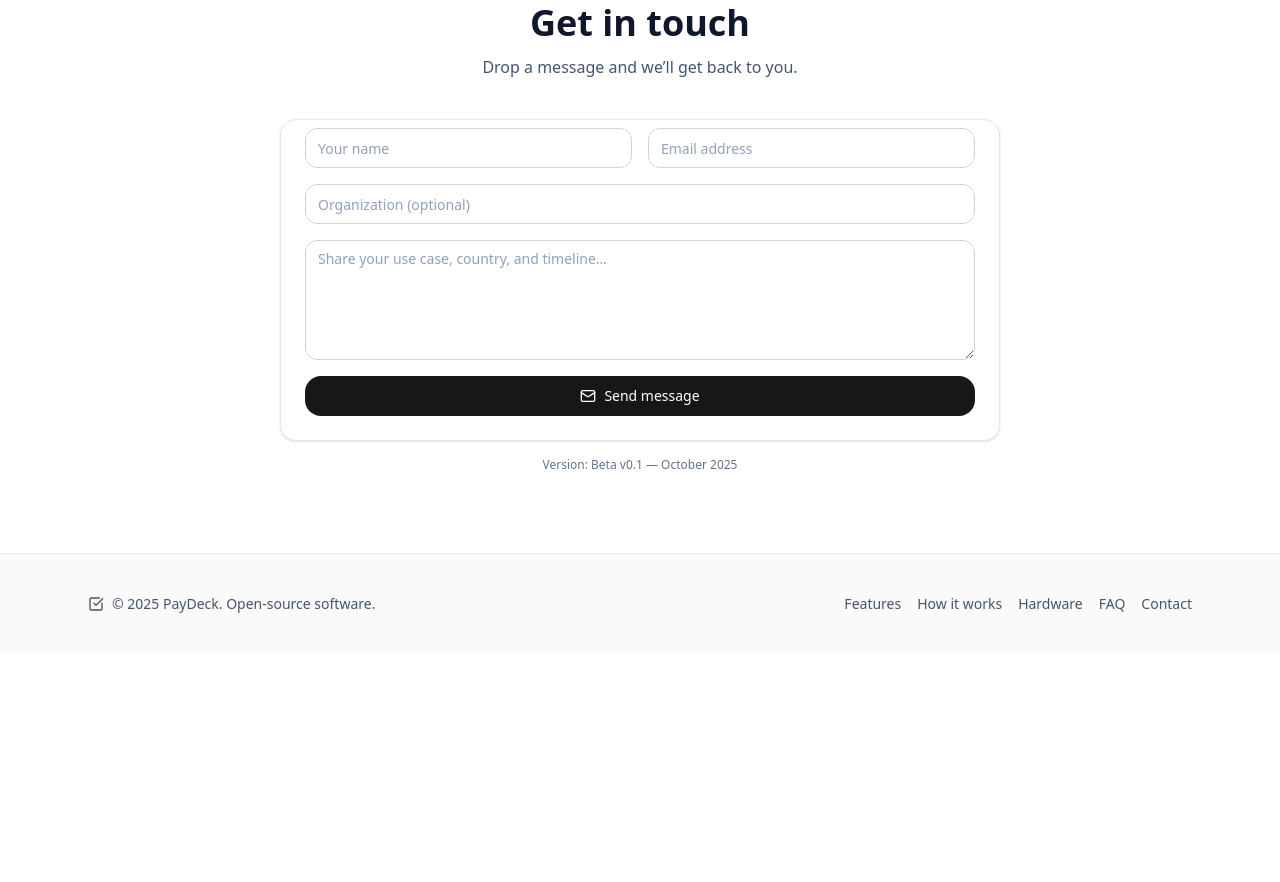
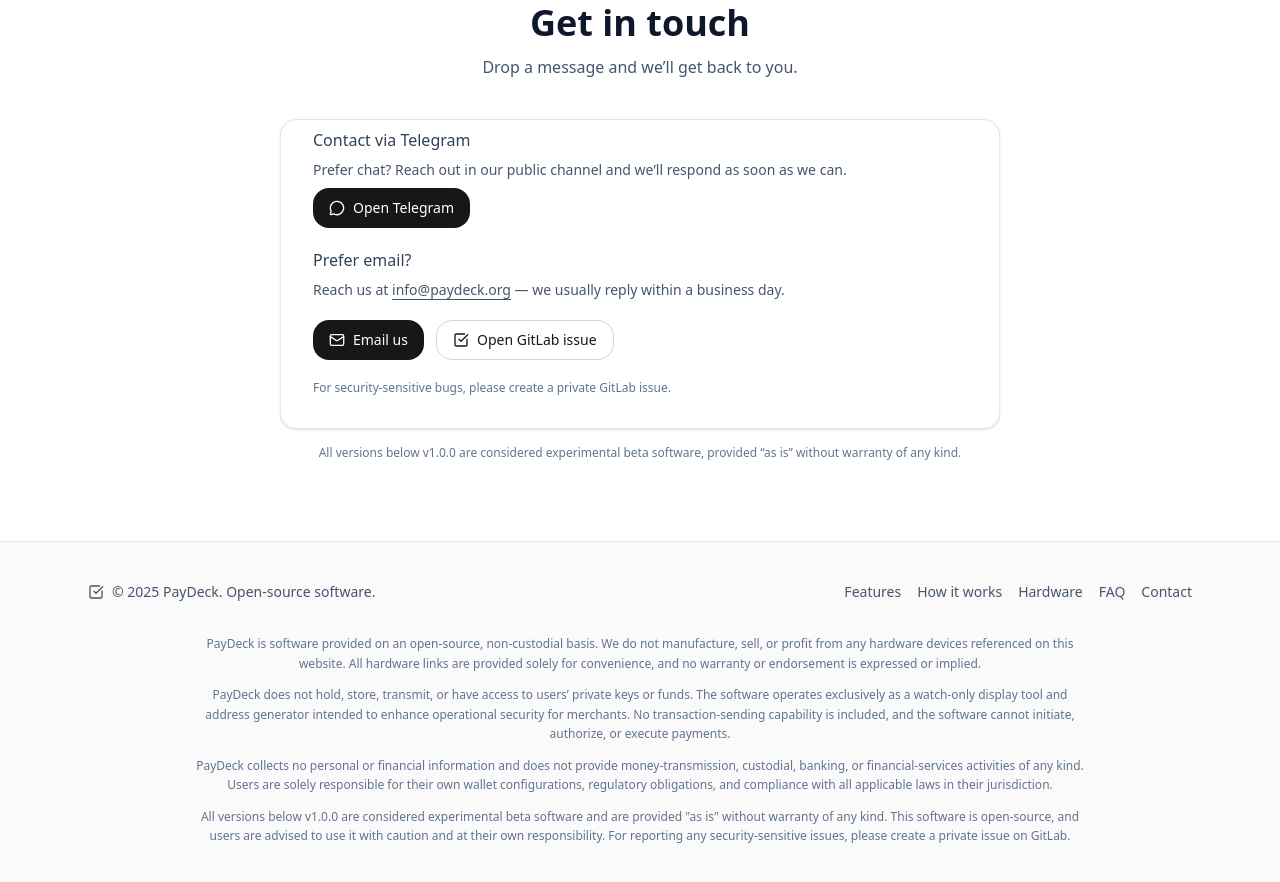
Before and after one commit to IamEndo/site, a Next.js app: page / in a window 1280 px wide. Shown: the part 4180-5062 px from the top of the page. Before the commit the page ends 4834 px from the top, so only its background shows below. Built offline with nearby package versions, Linux system fonts and the light colour scheme.

Commit message:
contact card + disclaimer

```diff
--- a/app/page.tsx
+++ b/app/page.tsx
@@ -12,6 +12,8 @@
   X,
   Mail,
 } from "lucide-react";
+// Add Telegram icon
+import { MessageCircle } from "lucide-react";
 import { Button } from "../components/ui/button";
 import {
   Card,
@@ -34,6 +36,26 @@
   const close = React.useCallback(() => setOpen(false), []);
   return { open, toggle, close };
 }
+
+// Lightweight email obfuscation to avoid scrapers
+function ObfuscatedEmail() {
+  const [e, setE] = React.useState("");
+  React.useEffect(() => {
+    const u = "info"; // username
+    const d = "paydeck.org"; // domain
+    setE(`${u}@${d}`);
+  }, []);
+  if (!e) return <span className="select-none">loading…</span>;
+  return (
+    <a
+      href={`mailto:${e}?subject=PayDeck inquiry&body=Hi PayDeck team,%0D%0A%0D%0AUse case: ...%0D%0ACountry: ...%0D%0ATimeline: ...`}
+      className="underline underline-offset-4 hover:opacity-80"
+    >
+      {e}
+    </a>
+  );
+}
+
 
 // ———————————————————————————————————————————————————————————
 // Content (marketing-first, typos fixed)
@@ -507,23 +529,62 @@
             </p>
           </div>
           <Card className="rounded-2xl">
-            <CardContent className="p-6 grid gap-4">
-              <div className="grid md:grid-cols-2 gap-4">
-                <Input placeholder="Your name" />
-                <Input type="email" placeholder="Email address" />
-              </div>
-              <Input placeholder="Organization (optional)" />
-              <Textarea
-                placeholder="Share your use case, country, and timeline…"
-                className="min-h-[120px]"
-              />
-              <Button className="w-full md:w-auto inline-flex items-center gap-2 bg-neutral-900 text-white hover:bg-neutral-800 dark:bg-white dark:text-black dark:hover:bg-gray-200">
-                <Mail className="w-4 h-4" /> Send message
-              </Button>
-            </CardContent>
+            <CardContent className="p-8 grid gap-5">
+  {/* Telegram contact */}
+  <div className="space-y-2">
+    <p className="text-slate-700 dark:text-gray-200 font-medium">Contact via Telegram</p>
+    <p className="text-slate-600 dark:text-gray-300 text-sm">
+      Prefer chat? Reach out in our public channel and we’ll respond as soon as we can.
+    </p>
+    <Button
+      asChild
+      className="w-full sm:w-auto inline-flex items-center gap-2 bg-neutral-900 text-white hover:bg-neutral-800 dark:bg-white dark:text-black dark:hover:bg-gray-200"
+    >
+      <a
+        href="https://t.me/paydeckproject"
+        target="_blank"
+        rel="noopener noreferrer"
+        aria-label="Open Telegram channel"
+      >
+        <MessageCircle className="w-4 h-4" /> Open Telegram
+      </a>
+    </Button>
+  </div>
+
+  {/* Email contact */}
+  <div className="space-y-2">
+    <p className="text-slate-700 dark:text-gray-200 font-medium">Prefer email?</p>
+    <p className="text-slate-600 dark:text-gray-300 text-sm">
+      Reach us at <ObfuscatedEmail /> — we usually reply within a business day.
+    </p>
+  </div>
+
+  <div className="flex flex-col sm:flex-row gap-3">
+    <Button asChild className="w-full sm:w-auto inline-flex items-center gap-2 bg-neutral-900 text-white hover:bg-neutral-800 dark:bg-white dark:text-black dark:hover:bg-gray-200">
+      <a href="mailto:info@paydeck.org?subject=PayDeck inquiry&body=Hi PayDeck team,%0D%0A%0D%0AUse case: ...%0D%0ACountry: ...%0D%0ATimeline: ...">
+        <Mail className="w-4 h-4" /> Email us
+      </a>
+    </Button>
+
+    <Button asChild variant="outline" className="w-full sm:w-auto border-slate-300 dark:border-neutral-700">
+      <a
+        href="https://gitlab.com/IamEndo/paydeck/-/issues/new?issue%5Btitle%5D=Inquiry%3A%20PayDeck%20for%20%3Cyour%20use%20case%3E&issue%5Bdescription%5D=**Use%20case**%3A%0A**Country**%3A%0A**Timeline**%3A"
+        target="_blank"
+        rel="noopener noreferrer"
+        aria-label="Open a GitLab issue to contact us"
+      >
+        <CheckSquare className="w-4 h-4" /> Open GitLab issue
+      </a>
+    </Button>
+  </div>
+
+  <p className="text-xs text-slate-500 dark:text-gray-400">
+    For security-sensitive bugs, please create a private GitLab issue.
+  </p>
+</CardContent>
           </Card>
           <p className="text-center text-xs text-slate-500 dark:text-gray-400 mt-4">
-            Version: Beta v0.1 — October {new Date().getFullYear()}
+            All versions below v1.0.0 are considered experimental beta software, provided “as is” without warranty of any kind.
           </p>
         </div>
       </section>
@@ -557,7 +618,13 @@
             </a>
           </div>
         </div>
-      </footer>
+        <div className="mt-8 max-w-4xl mx-auto text-center text-xs text-slate-500 dark:text-gray-400 leading-relaxed">
+    <p>PayDeck is software provided on an open-source, non-custodial basis. We do not manufacture, sell, or profit from any hardware devices referenced on this website. All hardware links are provided solely for convenience, and no warranty or endorsement is expressed or implied.</p>
+    <p className="mt-3">PayDeck does not hold, store, transmit, or have access to users’ private keys or funds. The software operates exclusively as a watch-only display tool and address generator intended to enhance operational security for merchants. No transaction-sending capability is included, and the software cannot initiate, authorize, or execute payments.</p>
+    <p className="mt-3">PayDeck collects no personal or financial information and does not provide money-transmission, custodial, banking, or financial-services activities of any kind. Users are solely responsible for their own wallet configurations, regulatory obligations, and compliance with all applicable laws in their jurisdiction.</p>
+    <p className="mt-3">All versions below v1.0.0 are considered experimental beta software and are provided "as is" without warranty of any kind. This software is open-source, and users are advised to use it with caution and at their own responsibility. For reporting any security-sensitive issues, please create a private issue on GitLab.</p>
+  </div>
+</footer>
     </div>
   );
 }
```
